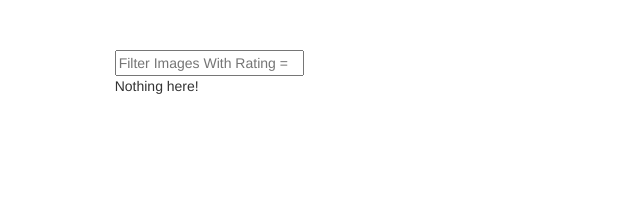
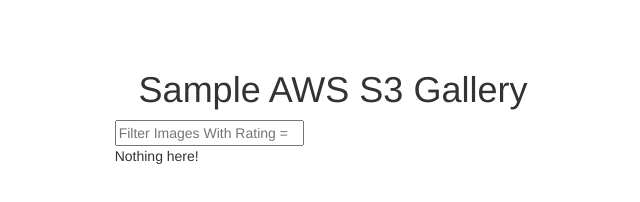
Before and after one commit to shubhankit92/s3Gallery, a website: page public/index.html in a window 1280 px wide. Shown: the whole page, without its empty margins (307-947 px from the left). Drawn offline with nearby package versions, Linux system fonts and the light colour scheme; no server answers.

Commit message:
adds the heading

```diff
--- a/public/index.html
+++ b/public/index.html
@@ -35,6 +35,9 @@
 <!-- SET THE CONTROLLER -->
 <body ng-controller="GalleryController">
 	<div>
+		<div>
+			<h1 style="text-align:center">Sample AWS S3 Gallery </h1>
+		</div>
 		<div id="todo-list" class="row">
 			<div class="col-sm-4 col-sm-offset-4">
 				<div id="imageNames" class="row">
```
